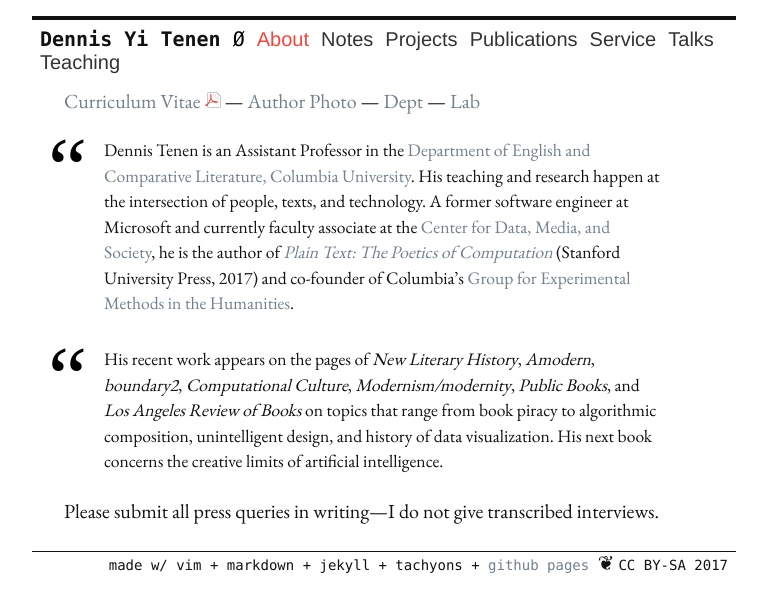
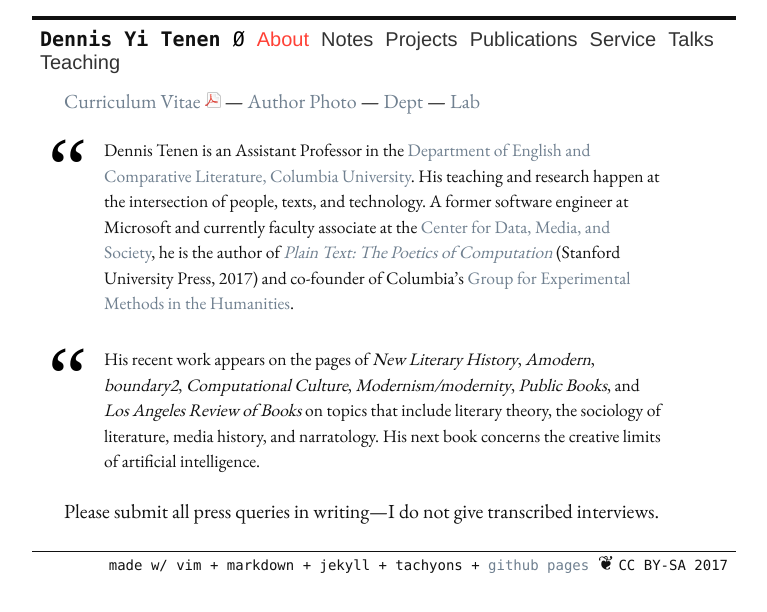
Before and after one commit to denten/denten.github.io, a Jekyll site: the page built from _pages/about.md, in a window 1280 px wide. Shown: the top 612 px of the page, without its empty margins (256-1023 px from the left). Built offline with Jekyll 4.4.1, drawn with Linux system fonts in a browser that asks for light colours; nearby versions of some CDN libraries; library files that are not in the unit come from our copies.

Commit message:
small update to bio

```diff
--- a/_pages/about.md
+++ b/_pages/about.md
@@ -17,10 +17,9 @@ Columbia's [Group for Experimental Methods in the Humanities][4].
 
 > His recent work appears on the pages of *New Literary History*, *Amodern*,
 *boundary2*, *Computational Culture*, *Modernism/modernity*, *Public Books*,
-and *Los Angeles Review of Books* on topics that range from book piracy to
-algorithmic composition, unintelligent design, and history of data
-visualization. His next book concerns the creative limits of artificial
-intelligence.
+and *Los Angeles Review of Books* on topics that include literary theory, the
+sociology of literature, media history, and narratology. His next book
+concerns the creative limits of artificial intelligence.
 
 Please submit all press queries in writing---I do not give transcribed
 interviews.
```
